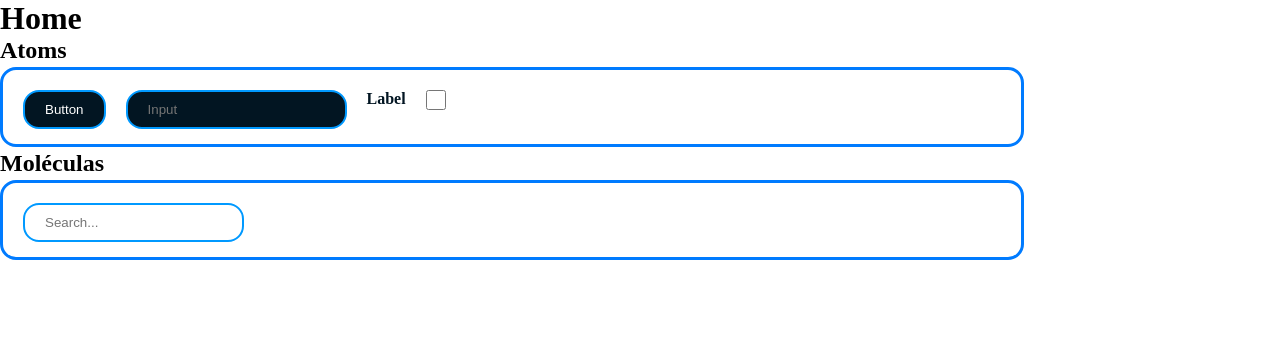
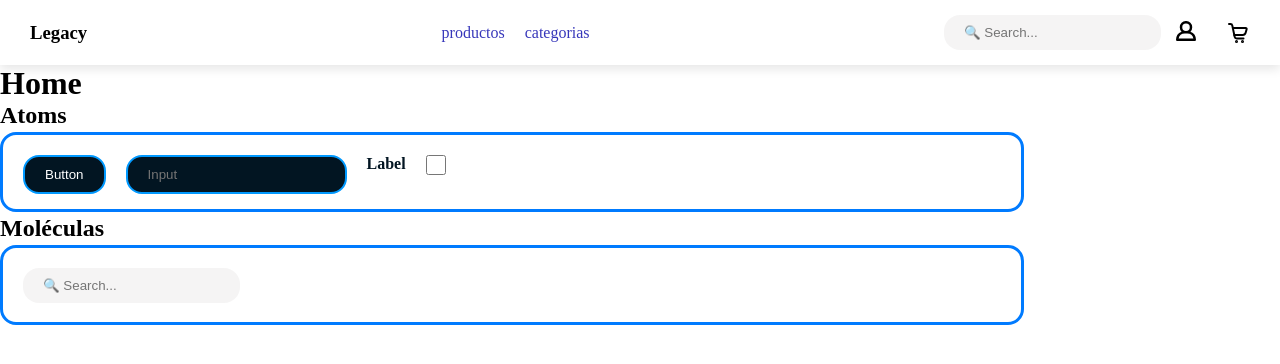
Before and after one commit to GeanfrancoGPD/prog_basada_componentes, a Vue app in the folder atomic_desing/: page / in a window 1280 px wide. Shown: the top 364 px of the page. Built offline with nearby package versions, Linux system fonts and the light colour scheme.

Commit message:
feat: Se agrego un nuevo componente de header

```diff
--- a/atomic_desing/src/components/home.vue
+++ b/atomic_desing/src/components/home.vue
@@ -1,13 +1,15 @@
 <script setup>
-import { ref } from 'vue'
-import Button from './atoms/Button.vue'
-import Input from './atoms/Input.vue';
-import Label from './atoms/Label.vue';
-import Checkbox from './atoms/Checkbox.vue';
-import Searhbar from './molecules/Searhbar.vue';
+import { ref } from "vue";
+import Button from "./atoms/Button.vue";
+import Input from "./atoms/Input.vue";
+import Label from "./atoms/Label.vue";
+import Checkbox from "./atoms/Checkbox.vue";
+import Searhbar from "./molecules/Searhbar.vue";
+import Header from "./organisms/Header.vue";
 </script>
 
 <template>
+  <Header />
   <h1>Home</h1>
   <h2>Atoms</h2>
   <section>
--- a/atomic_desing/src/components/molecules/Searhbar.vue
+++ b/atomic_desing/src/components/molecules/Searhbar.vue
@@ -20,7 +20,7 @@ const filteredItems = computed(() => {
   <input
     type="search"
     class="searchbar"
-    placeholder="Search..."
+    placeholder="🔍 Search..."
     list="items"
     v-model="searchQuery"
   />
@@ -31,16 +31,15 @@ const filteredItems = computed(() => {
 
 <style scoped>
 .searchbar {
-  border: var(--border-component);
+  background: #cfcccc37;
+  border: none;
   border-radius: var(--border-radius);
   padding: 10px 20px;
-  background-color: var(--bg);
   color: var(--text);
   outline: none;
 }
 
 .searchbar:hover {
-  border: var(--border-component-hover);
   color: var(--text);
 }
 </style>
--- /dev/null
+++ b/atomic_desing/src/components/organisms/Header.vue
@@ -0,0 +1,65 @@
+<script setup>
+import Searhbar from "../molecules/Searhbar.vue";
+import { ref } from "vue";
+import avatar from "../../assets/svgs/avatar.svg";
+import carrito from "../../assets/svgs/carrito.svg";
+</script>
+<template>
+  <header class="main-header">
+    <div class="header-logo">
+      <h3>Legacy</h3>
+    </div>
+
+    <nav class="header-nav">
+      <ul>
+        <li><a href="/">productos</a></li>
+        <li><a href="/categorias">categorias</a></li>
+      </ul>
+    </nav>
+
+    <div class="header-actions">
+      <Searhbar />
+      <div class="user-icons">
+        <img :src="avatar" alt="User Icon" width="20" height="20" />
+        <img :src="carrito" alt="Carrito" width="24" height="24" />
+      </div>
+    </div>
+  </header>
+</template>
+<style scoped>
+.main-header {
+  display: flex;
+  justify-content: space-between;
+  align-items: center;
+  padding: 15px 30px;
+  background-color: #ffffff;
+
+  /* Sombra mejorada */
+  box-shadow: 0 4px 10px rgba(0, 0, 0, 0.1);
+
+  /* Asegura que la sombra esté por encima de otros elementos */
+  position: relative;
+  z-index: 100;
+}
+
+/* Alineación horizontal para la lista de navegación */
+.header-nav ul {
+  display: flex;
+  list-style: none;
+  gap: 20px; /* Espacio entre enlaces */
+  margin: 0;
+  padding: 0;
+}
+
+/* Alineación para la zona de búsqueda e iconos */
+.header-actions {
+  display: flex;
+  align-items: center;
+  gap: 15px; /* Espacio entre buscador e iconos */
+}
+
+.user-icons {
+  display: flex;
+  gap: 30px; /* Espacio entre los iconos */
+}
+</style>
--- a/atomic_desing/src/style.css
+++ b/atomic_desing/src/style.css
@@ -2,6 +2,7 @@
   --h1: #f4f3ec;
   --bg: #ffffff;
   --text: #021522;
+  --text-a: rgba(0, 0, 167, 0.787);
   --bg-component: #021522;
   --bg-component-hover: #0099ff;
   --color-component: #ffffff;
@@ -14,7 +15,7 @@
   --transition: all 0.3s ease;
 }
 
-*{
+* {
   margin: 0;
   padding: 0;
   box-sizing: border-box;
@@ -31,5 +32,14 @@ section {
   align-items: flex-start;
   border: 3px solid var(--border);
   border-radius: var(--border-radius);
+}
 
+a {
+  text-decoration: none;
+  color: var(--text-a);
 }
+
+a:hover {
+  border-bottom: #007bff 3px solid;
+  padding-bottom: 7px;
+}
```
Also changed, not shown: atomic_desing/src/assets/svgs/avatar.svg (added), atomic_desing/src/assets/svgs/carrito.svg (added), atomic_desing/src/components/organisms/Footer.vue (added).
